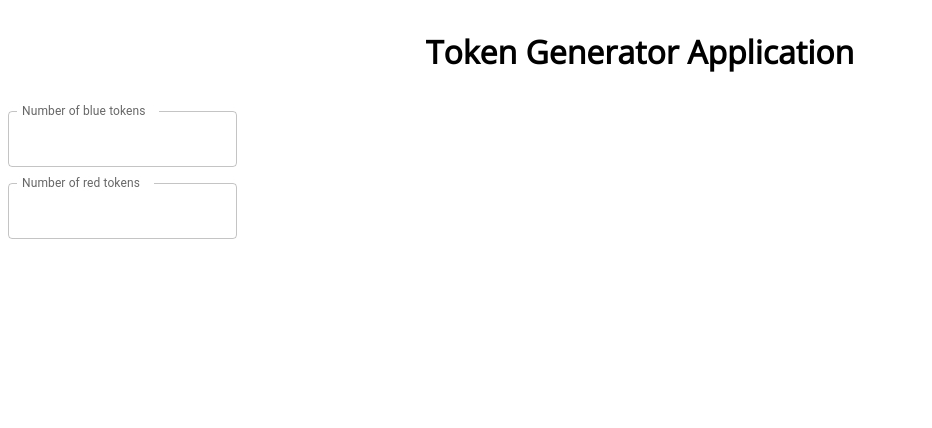
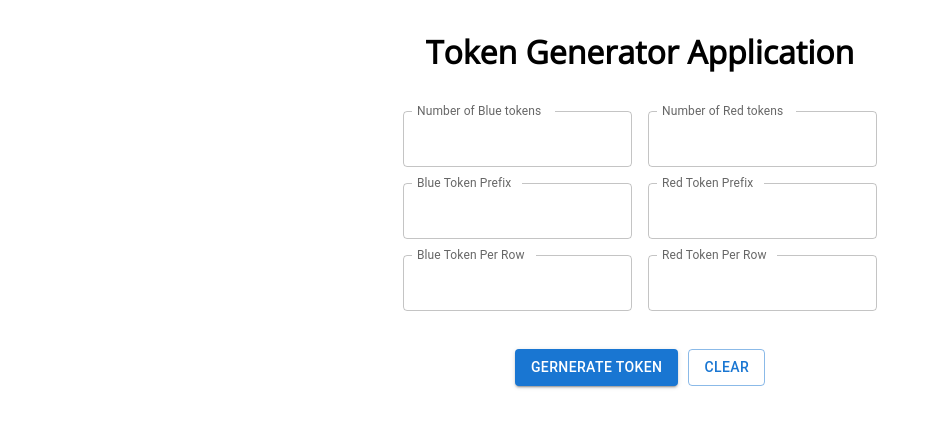
Before and after one commit to NitinSirsath/token-generator-task, a React (Vite) app: page / in a window 1280 px wide. Shown: the top 428 px of the page, without its empty margins (0-932 px from the left). Built offline with nearby package versions, Linux system fonts and the light colour scheme.

Commit message:
manage state
state management and added generator and clear button

```diff
--- a/package.json
+++ b/package.json
@@ -12,8 +12,11 @@
     "@emotion/react": "^11.10.5",
     "@emotion/styled": "^11.10.5",
     "@mui/material": "^5.11.4",
+    "@mui/styled-engine-sc": "^5.11.0",
+    "@mui/system": "^5.11.4",
     "react": "^18.2.0",
-    "react-dom": "^18.2.0"
+    "react-dom": "^18.2.0",
+    "styled-components": "^5.3.6"
   },
   "devDependencies": {
     "@types/react": "^18.0.26",
--- a/src/App.tsx
+++ b/src/App.tsx
@@ -1,19 +1,65 @@
+import { useState } from "react";
+import "./App.css";
+import InputField from "./components/InputField";
+import { styled } from "@mui/system";
+import Button from '@mui/material/Button';
 
-import './App.css'
-import InputField from './components/InputField'
+const InputWrapper = styled("div")({
+  color: "darkslategray",
+  // backgroundColor: 'aliceblue',
+  display: "flex",
+  justifyContent: "center",
+});
+
+const ButtonContainer = styled('div')({
+  display: 'flex',
+  justifyContent: 'center',
+  gap: '10px',
+  marginTop: '30px',
+ });
 
 function App() {
+  const [blueTokenNumberValue, setBlueTokenNumberValue] = useState();
+  const [blueTokenRow, setBlueTokenRow] = useState();
+  const [blueTokenPrefix, setBlueTokenPrefix] = useState('');
+  const [redTokenNumberValue, setRedTokenNumberValue] = useState();
+  const [redTokenRow, setRedTokenRow] = useState();
+  const [redTokenPrefix, setRedTokenPrefix] = useState('');
 
 
   return (
     <div className="App">
-    <h1>Token Generator Application</h1>
-    <div>
-    <InputField label='Number of blue tokens'/>
-    <InputField label='Number of red tokens'/>
+      <h1>Token Generator Application</h1>
+      <InputWrapper>
+        <InputField
+          TokenNumberlabel="Number of Blue tokens"
+          TokenPrefixLabel="Blue Token Prefix"
+          TokenPerRowLabel="Blue Token Per Row"
+          TokenNumberValue={blueTokenNumberValue}
+          setTokenNumberValue={setBlueTokenNumberValue}
+          TokenRow={blueTokenRow}
+          setTokenRow={setBlueTokenRow}
+          TokenPrefix={blueTokenPrefix}
+          setTokenPrefix={setBlueTokenPrefix}
+        />
+        <InputField
+          TokenNumberlabel="Number of Red tokens"
+          TokenPrefixLabel="Red Token Prefix"
+          TokenPerRowLabel="Red Token Per Row"
+          TokenNumberValue={redTokenNumberValue}
+          setTokenNumberValue={setRedTokenNumberValue}
+          TokenRow={redTokenRow}
+          setTokenRow={setRedTokenRow}
+          TokenPrefix={redTokenPrefix}
+          setTokenPrefix={setRedTokenPrefix}
+        />
+      </InputWrapper>
+        <ButtonContainer>
+        <Button variant="contained">Gernerate Token</Button>
+        <Button variant="outlined">Clear</Button>
+        </ButtonContainer>
     </div>
-    </div>
-  )
+  );
 }
 
-export default App
+export default App;
--- a/src/components/InputField.tsx
+++ b/src/components/InputField.tsx
@@ -1,14 +1,30 @@
 import React from 'react'
 import Box from '@mui/material/Box';
 import TextField from '@mui/material/TextField';
+import { styled } from '@mui/system';
+
+const Container = styled(Box)({
+ display: 'flex',
+    flexDirection: 'column',
+});
 
 interface InputFieldProps {
-    label: string;
+    TokenNumberlabel: string,
+    TokenPerRowLabel: string,
+    TokenPrefixLabel: string,
+    TokenNumberValue: any,
+    setTokenNumberValue: any,
+    TokenRow: any,
+    setTokenRow: any,
+    TokenPrefix: any,
+    setTokenPrefix: any,
 }
 
-const InputField = ({label}:InputFieldProps) => {
+const InputField = ({TokenNumberlabel,TokenPrefixLabel,TokenPerRowLabel,TokenNumberValue,setTokenNumberValue,TokenRow,setTokenRow,TokenPrefix,setTokenPrefix}:InputFieldProps) => {
+
+
   return (
-    <Box
+    <Container
     component="form"
     sx={{
       '& .MuiTextField-root': { m: 1, width: '25ch' },
@@ -18,13 +34,35 @@ const InputField = ({label}:InputFieldProps) => {
   >
      <TextField
           id="outlined-number"
-          label={label}
+          label={TokenNumberlabel}
           type="number"
+          value={TokenNumberValue}
+            onChange={(e) => setTokenNumberValue(e.target.value)}
           InputLabelProps={{
             shrink: true,
           }}
         />
-    </Box>
+     <TextField
+          id="outlined-number"
+          label={TokenPrefixLabel}
+          type="char"
+          value={TokenPrefix}
+            onChange={(e) => setTokenPrefix(e.target.value)}
+          InputLabelProps={{
+            shrink: true,
+          }}
+        />
+     <TextField
+          id="outlined-number"
+          label={TokenPerRowLabel}
+          type="number"
+            value={TokenRow}
+            onChange={(e) => setTokenRow(e.target.value)}
+          InputLabelProps={{
+            shrink: true,
+          }}
+        />
+    </Container>
   )
 }
 
```
Also changed, not shown: 1 other file (tests, documents, lock files or other folders).
